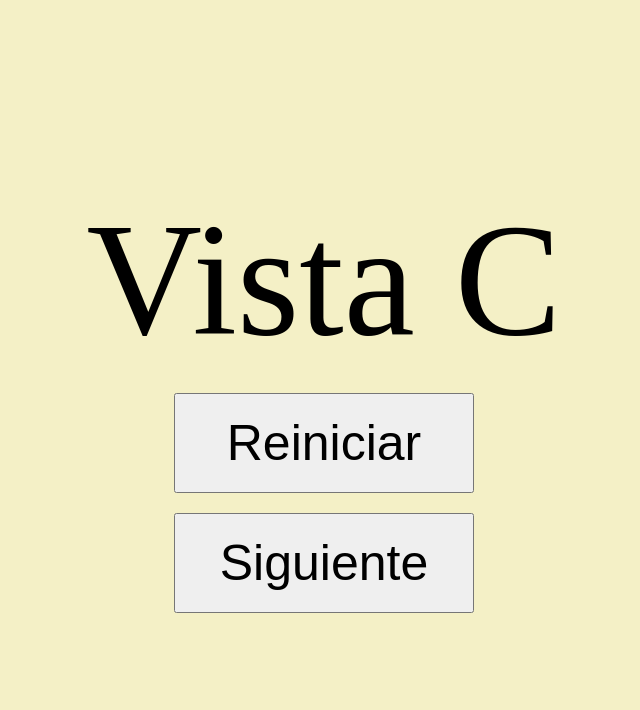
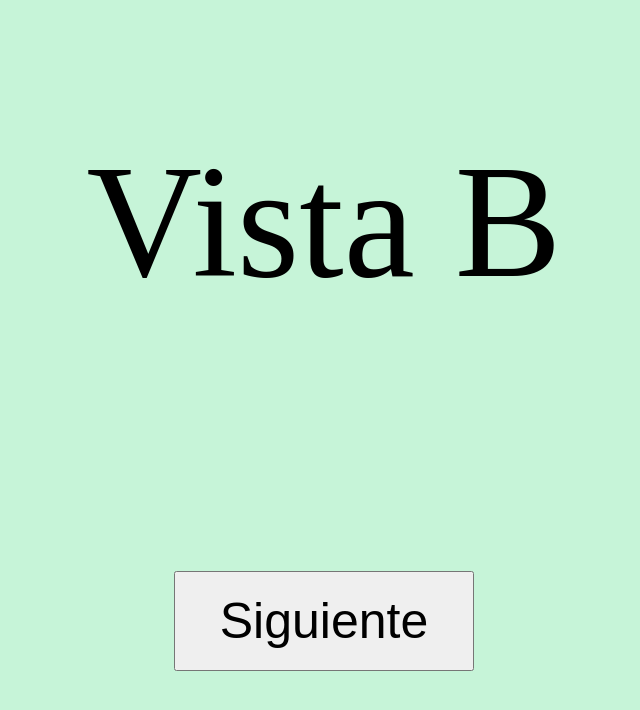
Before and after one commit to rodrigobaigorria/tec-test, a website built with webpack: page src/index.html in a window 1280 px wide. Both pictures are taken after a click on the button "Siguiente". Shown: the whole page, without its empty margins (316-956 px from the left). Built offline with nearby package versions, Linux system fonts and the light colour scheme.

Commit message:
Generación de flujo

```diff
--- a/src/app/app.js
+++ b/src/app/app.js
@@ -1,7 +1,4 @@
 import AView from "./view/a-view/a-view";
-import BView from "./view/b-view/b-view";
-import CView from "./view/c-view/c-view";
-import DView from "./view/d-view/d-view";
 
 export default class App {
 
@@ -10,9 +7,7 @@ export default class App {
     }
 
     async start() {
-        await (new AView("Vista A")).start();
-        await (new BView("Vista B")).start();
-        await (new CView("Vista C")).start();
-        await (new DView("Vista D")).start();
+        const aView = await (new AView("Vista A")).start();
+
     }
 }
--- a/src/app/view/a-view/a-view.js
+++ b/src/app/view/a-view/a-view.js
@@ -6,26 +6,24 @@ import BView from "../b-view/b-view";
 
 export default class AView extends View {
 
-    /**
-     * Esta vista muestra un texto por 1 segundos y termina.
-     */
-
     constructor(text) {
         super(html);
         this.text = text
         this.init();
     }
 
-
     async init() {
-        // viewElement está definido en View, y es el contenedor de la vista.
-        const button = document.createElement("button");
-        button.innerText= "Siguiente";
-        this.viewElement.querySelector(".a-container").innerHTML = this.text;
-        this.viewElement.querySelector(".a-container").appendChild(button);
-        await Utils.waitForSeconds(5);
-
-        this.end(); // <- Acá podría retornar una salida, pero esta vista no tiene salida.
+        const next = Utils.createButton();
+        next.innerText = "Siguiente";
+        const input = document.createElement("input");
+        input.type = "number";
+        input.className = "a-input";         this.viewElement.querySelector(".a-container").innerHTML = this.text;
+        this.viewElement.querySelector(".a-container").appendChild(input);
+        this.viewElement.querySelector(".a-container").appendChild(next);
+        await Utils.onClick(next, () => {
+            (new BView("Vista B", input.value)).start();
+            this.end(input.value);
+        });
     }
 
 }
--- a/src/app/view/a-view/a-view.scss
+++ b/src/app/view/a-view/a-view.scss
@@ -17,4 +17,11 @@
       margin-bottom: 0;
     }
   }
+  .a-input {
+    font-size: 50px;
+      margin-top: 10%;
+      width: 300px;
+      height: 100px;
+      margin-bottom: 0;
+  }
 }
--- a/src/app/view/b-view/b-view.js
+++ b/src/app/view/b-view/b-view.js
@@ -2,31 +2,32 @@ import View from "../../../core/view/view";
 import html from "./b-view.html";
 import "./b-view.scss";
 import Utils from "../../../core/utils";
+import CView from "../c-view/c-view";
 
 export default class BView extends View {
 
-    /**
-     * Esta vista muestra un texto por 1 segundos y termina.
-     */
-
-    constructor(text) {
+    constructor(text, data) {
         super(html);
-        this.text = text
+        this.data = data;
+        this.text = text;
         this.init();
     }
 
 
     async init() {
-        // viewElement está definido en View, y es el contenedor de la vista.
-        const button = document.createElement("button");
-        button.innerText= "Siguiente";
+        const next = Utils.createButton();
+        next.innerText= "Siguiente";
+
         this.viewElement.querySelector(".b-container").innerHTML = this.text;
-        this.viewElement.querySelector(".b-container").appendChild(button);
+        this.viewElement.querySelector(".b-container").innerHTML += `<br/> ${this.data}`;
 
-        await Utils.addEventListener(button, 'click', (e) => console.log(e));
-        await Utils.waitForSeconds(5);
+        this.viewElement.querySelector(".b-container").appendChild(next);
 
-        this.end(); // <- Acá podría retornar una salida, pero esta vista no tiene salida.
+        await Utils.addEventListener(next, 'click', () => {
+            (new CView("Vista C")).start();
+            this.end((Number(this.data) + 5))
+        });
+
     }
 
 }
--- a/src/app/view/c-view/c-view.js
+++ b/src/app/view/c-view/c-view.js
@@ -2,12 +2,10 @@ import View from "../../../core/view/view";
 import html from "./c-view.html";
 import "./c-view.scss";
 import Utils from "../../../core/utils";
+import AView from "../a-view/a-view";
+import DView from "../d-view/d-view";
 
 export default class CView extends View {
-
-    /**
-     * Esta vista muestra un texto por 1 segundos y termina.
-     */
 
     constructor(text) {
         super(html);
@@ -17,19 +15,24 @@ export default class CView extends View {
 
 
     async init() {
-        // viewElement está definido en View, y es el contenedor de la vista.
-        const reset = document.createElement("button");
+        const reset = Utils.createButton();
         reset.innerText = "Reiniciar";
-        const next = document.createElement("button");
+        const next = Utils.createButton();
         next.innerText = "Siguiente";
         this.viewElement.querySelector(".c-container").innerHTML = this.text;
         this.viewElement.querySelector(".c-container").appendChild(reset);
         this.viewElement.querySelector(".c-container").appendChild(next);
 
-        await Utils.addEventListener(next, 'click', (e) => console.log(e));
-        await Utils.waitForSeconds(5);
+        await Utils.addEventListener(next, 'click', () => {
+            (new DView("Vista D")).start();
+            this.end();
+        });
+        await Utils.addEventListener(reset, 'click', () => {
+            (new AView("Vista A")).start();
+            this.end();
+        });
 
-        this.end(); // <- Acá podría retornar una salida, pero esta vista no tiene salida.
+
     }
 
 }
--- a/src/app/view/d-view/d-view.js
+++ b/src/app/view/d-view/d-view.js
@@ -2,12 +2,9 @@ import View from "../../../core/view/view";
 import html from "./d-view.html";
 import "./d-view.scss";
 import Utils from "../../../core/utils";
+import BView from "../b-view/b-view";
 
 export default class DView extends View {
-
-    /**
-     * Esta vista muestra un texto por 1 segundos y termina.
-     */
 
     constructor(text) {
         super(html);
@@ -17,16 +14,15 @@ export default class DView extends View {
 
 
     async init() {
-        // viewElement está definido en View, y es el contenedor de la vista.
         const button = document.createElement("button");
         button.innerText= "Atrás";
         this.viewElement.querySelector(".d-container").innerHTML = this.text;
         this.viewElement.querySelector(".d-container").appendChild(button);
 
-        await Utils.addEventListener(button, 'click', (e) => console.log(e));
-        await Utils.waitForSeconds(100);
-
-        this.end(); // <- Acá podría retornar una salida, pero esta vista no tiene salida.
+        await Utils.addEventListener(button, 'click', () => {
+            (new BView("Vista B", 5)).start();
+            this.end();
+        });
     }
 
 }
--- a/src/core/utils.js
+++ b/src/core/utils.js
@@ -491,3 +491,7 @@ Utils.waitAfterImageLoaded = async function(imageUrl) {
     imgToLoad.onload = () => imgLoadPromise.resolve();
     await imgLoadPromise.promise;
 }
+
+Utils.createButton = function () {
+    return document.createElement("button");
+}
```
